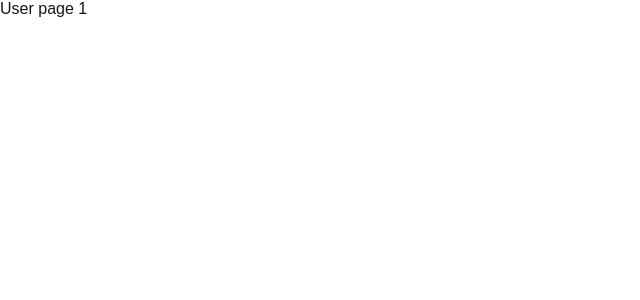
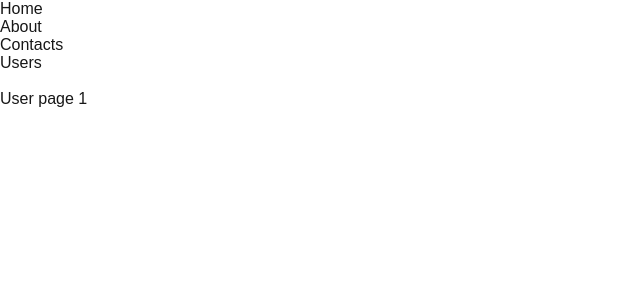
Before and after one commit to Dronvpadlo/nextjs-2025, a Next.js app: page /users/1 in a window 1280 px wide. Shown: the top 300 px of the page, without its empty margins (0-640 px from the left). Built offline with nearby package versions, Linux system fonts and the light colour scheme.

Commit message:
lesson 1.3 commit

```diff
--- a/src/app/(public)/users/[id]/page.tsx
+++ b/src/app/(public)/users/[id]/page.tsx
@@ -1,8 +1,16 @@
 import React, {FC} from 'react';
+import {Metadata} from "next";
+import {metadata} from "@/app/(public)/users/layout";
 
 type Props = {
     params: {id:string}
 }
+
+export const generateMetadata = async ({params}:Props):Promise<Metadata> => {
+    const {id} = await params;
+    return {
+        title: 'User number: ' + id
+    }};
 const UserPage:FC<Props> = async ({params}) => {
     const {id} = await params;
 
--- a/src/app/layout.tsx
+++ b/src/app/layout.tsx
@@ -1,6 +1,7 @@
 import type { Metadata } from "next";
 import { Geist, Geist_Mono } from "next/font/google";
 import "./globals.css";
+import MenuComponent from "@/components/MenuComponent";
 
 const geistSans = Geist({
   variable: "--font-geist-sans",
@@ -25,6 +26,8 @@ export default function RootLayout({
   return (
     <html lang="en">
       <body className={`${geistSans.variable} ${geistMono.variable}`}>
+      <MenuComponent/>
+      <br/>
         {children}
       </body>
     </html>
--- /dev/null
+++ b/src/components/MenuComponent.tsx
@@ -0,0 +1,15 @@
+import React from 'react';
+import Link from "next/link";
+
+const MenuComponent = () => {
+    return (
+        <div>
+            <Link href={'/'}>Home</Link> <br/>
+            <Link href={'/about'}>About</Link> <br/>
+            <Link href={'/contacts'}>Contacts</Link> <br/>
+            <Link href={'/users'}>Users</Link> <br/>
+        </div>
+    );
+};
+
+export default MenuComponent;
```
